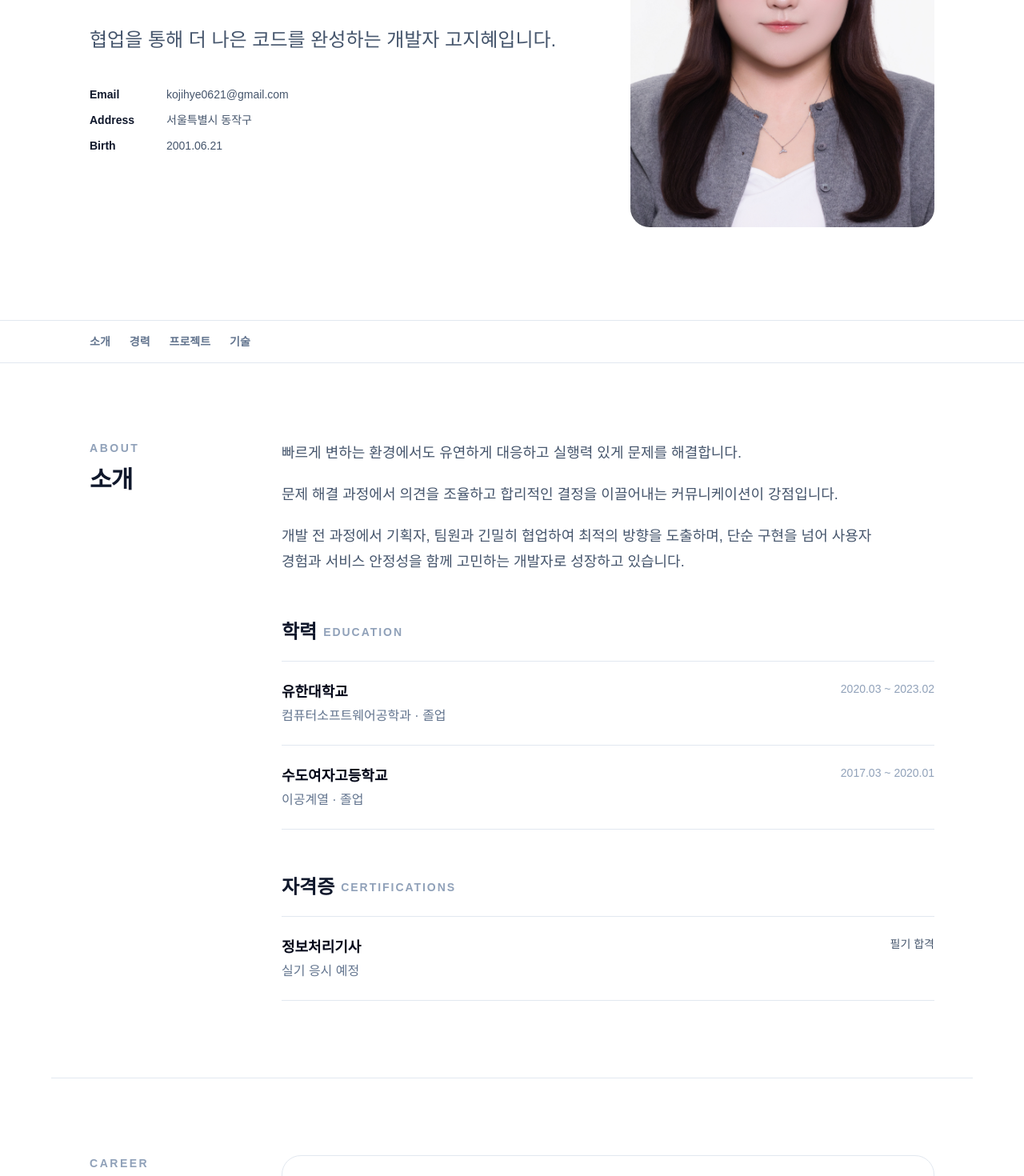
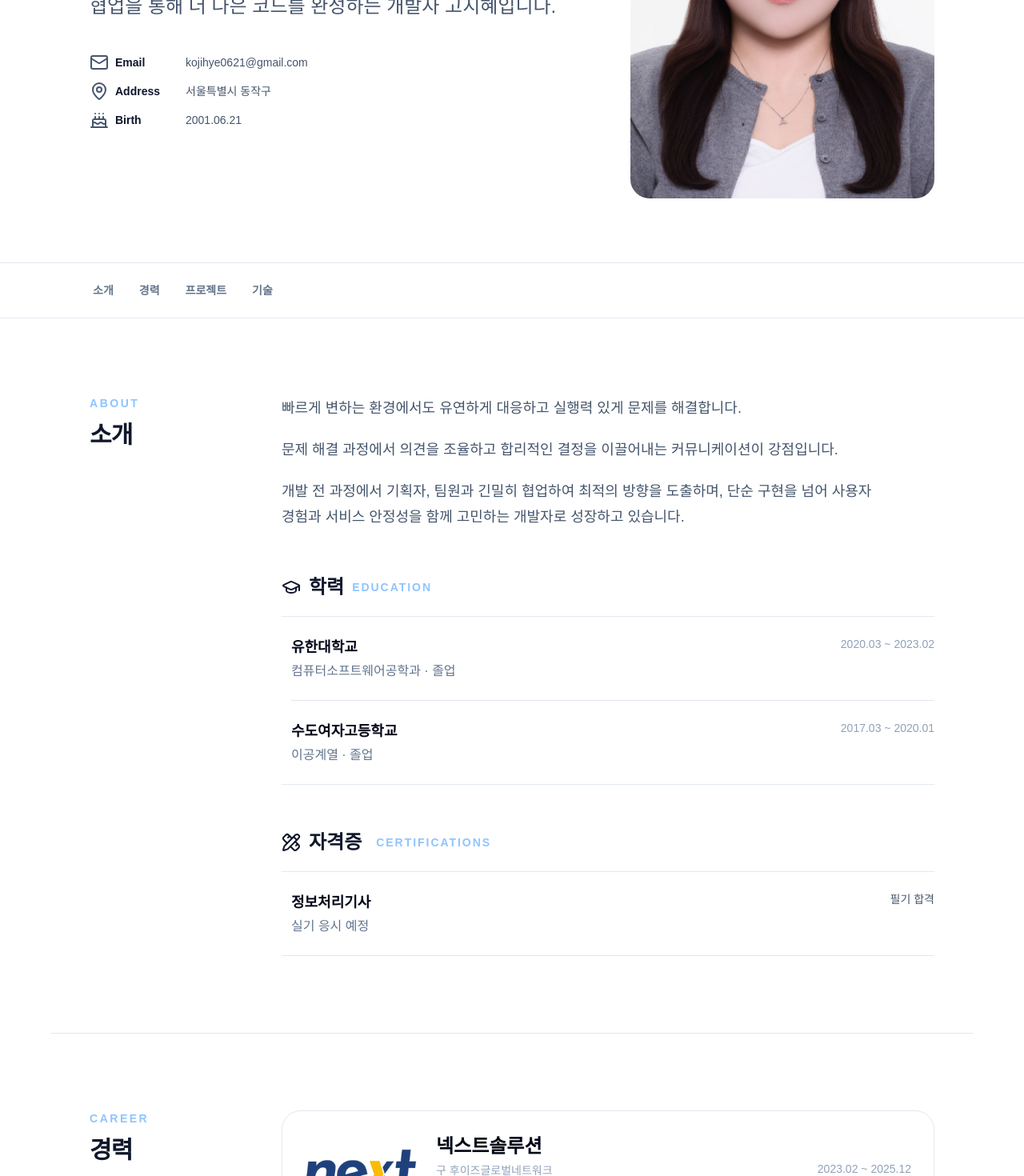
Before and after one commit to kojihye0621/portfolio, a Next.js app in the folder frontend/: page / in a window 1280 px wide. Shown: the part 320-1790 px from the top of the page at 80% size. Built offline with nearby package versions, Linux system fonts and the light colour scheme.

Commit message:
일부 색상 및 내용 수정

```diff
--- a/frontend/app/globals.css
+++ b/frontend/app/globals.css
@@ -16,186 +16,43 @@ body {
   font-family: Arial, Helvetica, sans-serif;
 }
 
-a {
-  color: inherit;
+li {
+ list-style: none;
 }
 
-.container {
-  width: min(1100px, calc(100% - 48px));
-  margin: 0 auto;
+/* a {
+  color: inherit;
+} */
+
+/* <nav> 관련 애니메이션 */
+
+.nav-link {
+  position: relative;
+  padding: 0.5rem 0.25rem;
+  color: #64748b;
+  transition:
+    color 0.3s ease,
+    transform 0.3s ease;
 }
 
-.hero {
-  display: flex;
-  min-height: 100vh;
-  align-items: center;
-  padding: 120px 0 80px;
+.nav-link::after {
+  content: '';
+  position: absolute;
+  bottom: 0;
+  left: 0;
+  width: 100%;
+  height: 1px;
+  background-color: #2563eb;
+  transform: scaleX(0);
+  transform-origin: left;
+  transition: transform 0.3s ease;
 }
 
-.eyebrow,
-.sectionLabel {
-  margin: 0 0 20px;
-  color: #667085;
-  font-size: 14px;
-  font-weight: 600;
-  letter-spacing: 0.08em;
-  text-transform: uppercase;
+.nav-link:hover {
+  color: #2563eb;
+  transform: translateY(-2px);
 }
 
-.title {
-  margin: 0;
-  color: #101828;
-  font-size: clamp(48px, 8vw, 88px);
-  font-weight: 700;
-  line-height: 1.08;
-  letter-spacing: -0.05em;
+.nav-link:hover::after {
+  transform: scaleX(1);
 }
-
-.introduction {
-  margin: 36px 0 0;
-  color: #475467;
-  font-size: 20px;
-  line-height: 1.7;
-}
-
-.actions {
-  display: flex;
-  gap: 12px;
-  margin-top: 44px;
-}
-
-.primaryButton,
-.secondaryButton {
-  display: inline-flex;
-  min-height: 48px;
-  align-items: center;
-  justify-content: center;
-  padding: 0 22px;
-  border-radius: 8px;
-  font-size: 15px;
-  font-weight: 600;
-  text-decoration: none;
-}
-
-.primaryButton {
-  background: #101828;
-  color: #ffffff;
-}
-
-.secondaryButton {
-  border: 1px solid #d0d5dd;
-  color: #344054;
-}
-
-.section {
-  padding: 120px 0;
-  border-top: 1px solid #eaecf0;
-}
-
-.sectionTitle,
-.contactTitle {
-  margin: 0;
-  color: #101828;
-  font-size: clamp(36px, 5vw, 56px);
-  letter-spacing: -0.04em;
-}
-
-.sectionDescription {
-  max-width: 720px;
-  margin: 32px 0 0;
-  color: #475467;
-  font-size: 18px;
-  line-height: 1.8;
-}
-
-.experienceList {
-  margin-top: 60px;
-}
-
-.experienceItem {
-  display: grid;
-  grid-template-columns: 220px 1fr;
-  gap: 40px;
-  padding: 40px 0;
-  border-top: 1px solid #eaecf0;
-}
-
-.period {
-  margin: 0;
-  color: #667085;
-  font-size: 15px;
-}
-
-.company {
-  margin: 0;
-  color: #101828;
-  font-size: 24px;
-}
-
-.position {
-  margin: 8px 0 0;
-  color: #344054;
-  font-weight: 600;
-}
-
-.description {
-  max-width: 680px;
-  margin: 20px 0 0;
-  color: #667085;
-  line-height: 1.7;
-}
-
-.skillList {
-  display: flex;
-  flex-wrap: wrap;
-  gap: 12px;
-  margin: 48px 0 0;
-  padding: 0;
-  list-style: none;
-}
-
-.skillItem {
-  padding: 12px 16px;
-  border: 1px solid #d0d5dd;
-  border-radius: 999px;
-  color: #344054;
-  font-size: 15px;
-}
-
-.contactSection {
-  padding: 120px 0 160px;
-  background: #f9fafb;
-}
-
-.email {
-  display: inline-block;
-  margin-top: 36px;
-  color: #101828;
-  font-size: 20px;
-  font-weight: 600;
-  text-underline-offset: 6px;
-}
-
-@media (max-width: 720px) {
-  .container {
-    width: min(100% - 32px, 1100px);
-  }
-
-  .hero {
-    min-height: auto;
-    padding: 120px 0 100px;
-  }
-
-  .introduction br {
-    display: none;
-  }
-
-  .experienceItem {
-    grid-template-columns: 1fr;
-    gap: 16px;
-  }
-
-  .actions {
-    flex-direction: column;
-  }
-}
--- a/frontend/app/page.tsx
+++ b/frontend/app/page.tsx
@@ -1,5 +1,6 @@
 import Image from 'next/image';
 import { resumeData } from '../data/resume';
+import { Cake, Mail, MapPin, GraduationCap, PencilRuler} from 'lucide-react';
 
 export default function ResumePage() {
   const { profile, introduction, education, certifications, career, projects, skills, closing } =
@@ -10,13 +11,13 @@ export default function ResumePage() {
   return (
     <main className="min-h-screen bg-white text-slate-900">
       <header className="border-b border-slate-200">
-        <div className="mx-auto grid min-h-[720px] max-w-6xl items-center gap-12 px-6 py-20 md:grid-cols-[1fr_380px] md:px-10 lg:px-12">
+        <div className="mx-auto grid min-h-108 max-w-6xl items-center gap-12 px-6 py-20 md:grid-cols-[1fr_380px] md:px-10 lg:px-12">
           <div>
-            <p className="mb-5 text-sm font-semibold uppercase tracking-[0.18em] text-slate-500">
+            <p className="mb-5 text-sm font-semibold uppercase tracking-[0.18em] text-slate-400">
               {profile.role}
             </p>
 
-            <h1 className="text-5xl font-bold tracking-[-0.05em] text-slate-950 sm:text-6xl lg:text-7xl">
+            <h1 className="text-5xl font-bold tracking-tighter text-slate-950 sm:text-6xl lg:text-7xl">
               {profile.name}
             </h1>
 
@@ -25,8 +26,8 @@ export default function ResumePage() {
             </p>
 
             <div className="mt-10 flex flex-col gap-3 text-sm text-slate-600">
-              <div className="flex flex-wrap gap-x-4">
-                <span className="w-20 font-semibold text-slate-900">Email</span>
+              <div className="flex flex-wrap gap-x-2 items-center">
+                <Mail/><span className="w-20 font-semibold text-slate-900">Email</span>
                 <a
                   href={`mailto:${profile.email}`}
                   className="underline-offset-4 transition hover:text-slate-950 hover:underline"
@@ -35,21 +36,21 @@ export default function ResumePage() {
                 </a>
               </div>
 
-              <div className="flex flex-wrap gap-x-4">
-                <span className="w-20 font-semibold text-slate-900">
+              <div className="flex flex-wrap gap-x-2 items-center">
+                <MapPin/><span className="w-20 font-semibold text-slate-900">
                   Address
                 </span>
                 <span>{profile.location}</span>
               </div>
 
-              <div className="flex flex-wrap gap-x-4">
-                <span className="w-20 font-semibold text-slate-900">Birth</span>
+              <div className="flex flex-wrap gap-x-2 items-center">
+                <Cake/><span className="w-20 font-semibold text-slate-900">Birth</span>
                 <span>{profile.birth}</span>
               </div>
             </div>
           </div>
 
-          <div className="mx-auto w-full max-w-[380px] overflow-hidden rounded-3xl bg-slate-100 md:mx-0">
+          <div className="mx-auto w-full max-w-95 overflow-hidden rounded-3xl bg-slate-100 md:mx-0">
             <Image
               src={`${basePath}${profile.image}`}
               alt={`${profile.name} 프로필 사진`}
@@ -67,16 +68,16 @@ export default function ResumePage() {
         aria-label="이력서 영역 이동"
       >
         <div className="mx-auto flex max-w-6xl gap-6 overflow-x-auto px-6 py-4 text-sm font-semibold text-slate-500 md:px-10 lg:px-12">
-          <a href="#about" className="whitespace-nowrap hover:text-slate-950">
+          <a href="#about" className="nav-link">
             소개
           </a>
-          <a href="#career" className="whitespace-nowrap hover:text-slate-950">
+          <a href="#career" className="nav-link">
             경력
           </a>
-          <a href="#projects" className="whitespace-nowrap hover:text-slate-950">
+          <a href="#projects" className="nav-link">
             프로젝트
           </a>
-          <a href="#skills" className="whitespace-nowrap hover:text-slate-950">
+          <a href="#skills" className="nav-link">
             기술
           </a>
         </div>
@@ -87,7 +88,7 @@ export default function ResumePage() {
         id="about"
       >
         <div>
-          <p className="text-sm font-semibold uppercase tracking-[0.18em] text-slate-400">
+          <p className="text-sm font-semibold uppercase tracking-[0.18em] text-blue-300">
             About
           </p>
           <h2 className="mt-3 text-3xl font-bold tracking-tight">소개</h2>
@@ -101,14 +102,15 @@ export default function ResumePage() {
           </div>
 
           <div>
-            <div className='mb-5 flex items-center'>
+            <div className='mb-5 flex items-center gap-2.5'>
+            <GraduationCap/>
             <h2 className=" text-2xl font-bold ">학력</h2>
-            <h3 className="ml-2 text-sm font-semibold uppercase tracking-[0.14em] text-slate-400">
+            <h3 className="text-sm font-semibold uppercase tracking-[0.14em] text-blue-300">
               Education
             </h3>
             </div>
 
-            <div className="divide-y divide-slate-200 border-y border-slate-200">
+            <div className="pl-3 divide-y divide-slate-200 border-y border-slate-200">
               {education.map((item) => (
                 <article
                   className="flex flex-col justify-between gap-3 py-6 sm:flex-row sm:items-start"
@@ -129,14 +131,15 @@ export default function ResumePage() {
             </div>
           </div>
           <div>
-            <div className='mb-5 flex items-center'>
+            <div className='mb-5 flex items-center gap-2.5'>
+            <PencilRuler/>
             <h2 className=" text-2xl font-bold ">자격증</h2>
-            <h3 className="ml-2 text-sm font-semibold uppercase tracking-[0.14em] text-slate-400">
+            <h3 className="ml-2 text-sm font-semibold uppercase tracking-[0.14em] text-blue-300">
               Certifications
             </h3>
             </div>
 
-            <div className="divide-y divide-slate-200 border-y border-slate-200">
+            <div className="pl-3 divide-y divide-slate-200 border-y border-slate-200">
               {certifications.map((item) => (
                 <article
                   className="flex flex-col justify-between gap-3 py-6 sm:flex-row sm:items-start"
@@ -164,7 +167,7 @@ export default function ResumePage() {
         id="career"
       >
         <div>
-          <p className="text-sm font-semibold uppercase tracking-[0.18em] text-slate-400">
+          <p className="text-sm font-semibold uppercase tracking-[0.18em] text-blue-300">
             Career
           </p>
           <h2 className="mt-3 text-3xl font-bold tracking-tight">경력</h2>
@@ -177,7 +180,7 @@ export default function ResumePage() {
               alt={`${career.company} 로고`}
               width={200}
               height={74}
-              className="h-auto max-h-16 w-auto max-w-[140px] object-contain object-left"
+              className="h-auto max-h-16 w-auto max-w-35 object-contain object-left"
             />
 
             <div>
@@ -207,7 +210,7 @@ export default function ResumePage() {
                   {responsibility.title}
                 </h4>
 
-                <ul className="mt-4 list-disc space-y-2 pl-5 text-sm leading-6 text-slate-600 marker:text-slate-300">
+                <ul className="mt-4 list-disc space-y-2 pl-3 text-sm leading-6 text-slate-600 ">
                   {responsibility.items.map((item) => (
                     <li key={item}>{item}</li>
                   ))}
@@ -224,7 +227,7 @@ export default function ResumePage() {
       >
         <div className="grid gap-10 md:grid-cols-[200px_1fr]">
           <div>
-            <p className="text-sm font-semibold uppercase tracking-[0.18em] text-slate-400">
+            <p className="text-sm font-semibold uppercase tracking-[0.18em] text-blue-300">
               Projects
             </p>
             <h2 className="mt-3 text-3xl font-bold tracking-tight">
@@ -239,7 +242,7 @@ export default function ResumePage() {
                 key={project.title}
               >
                 <div>
-                  <span className="text-4xl font-bold tracking-[-0.05em] text-slate-200">
+                  <span className="text-4xl font-bold tracking-tighter text-blue-200">
                     {String(index + 1).padStart(2, '0')}
                   </span>
                   <p className="mt-3 text-sm leading-6 text-slate-400">
@@ -263,8 +266,8 @@ export default function ResumePage() {
                             key={link.href}
                             target="_blank"
                             rel="noreferrer"
-                            className="inline-flex h-10 items-center rounded-full border border-slate-300 px-4 text-sm font-semibold text-slate-700 transition hover:border-slate-900 hover:text-slate-950"
-                          >
+                            className="inline-flex h-10 items-center rounded-full border border-slate-300 px-4 text-sm font-semibold text-slate-700 transition hover:bg-blue-200"
+                            >
                             {link.label}
                           </a>
                         ))}
@@ -286,7 +289,7 @@ export default function ResumePage() {
                           {detail.title}
                         </h4>
 
-                        <ul className="mt-4 list-disc space-y-2 pl-5 text-sm leading-6 text-slate-600 marker:text-slate-300">
+                        <ul className="mt-4 list-disc space-y-2 pl-2 text-sm leading-6 text-slate-600 ">
                           {detail.items.map((item) => (
                             <li key={item}>{item}</li>
                           ))}
@@ -334,7 +337,7 @@ export default function ResumePage() {
         id="skills"
       >
         <div>
-          <p className="text-sm font-semibold uppercase tracking-[0.18em] text-slate-400">
+          <p className="text-sm font-semibold uppercase tracking-[0.18em] text-blue-300">
             Skills
           </p>
           <h2 className="mt-3 text-3xl font-bold tracking-tight">기술</h2>
@@ -343,7 +346,8 @@ export default function ResumePage() {
         <div className="grid gap-5 sm:grid-cols-2">
           {skills.map((skillGroup) => (
             <article
-              className="rounded-2xl border border-slate-200 p-6"
+              // className="rounded-2xl border border-slate-200 p-6"
+              className="rounded-2xl border border-blue-100 border-l-4 border-l-blue-200 p-6"
               key={skillGroup.category}
             >
               <h3 className="text-lg font-bold text-slate-950">
@@ -367,7 +371,7 @@ export default function ResumePage() {
 
       <section className="bg-slate-950 px-6 py-24 text-white">
         <div className="mx-auto max-w-4xl text-center">
-          <p className="text-sm font-semibold uppercase tracking-[0.18em] text-slate-400">
+          <p className="text-sm font-semibold uppercase tracking-[0.18em] text-blue-300">
             More About Me
           </p>
 
--- a/frontend/data/resume.ts
+++ b/frontend/data/resume.ts
@@ -68,7 +68,7 @@ export const resumeData = {
     previousName: '구 후이즈글로벌네트워크',
     team: '개발팀',
     position: '사원',
-    period: '2023.02 ~ 2025.10',
+    period: '2023.02 ~ 2025.12',
     logo: '/images/next-solution.png',
     responsibilities: [
       {
--- a/frontend/package.json
+++ b/frontend/package.json
@@ -9,6 +9,7 @@
     "lint": "eslint"
   },
   "dependencies": {
+    "lucide-react": "^1.26.0",
     "next": "16.2.10",
     "react": "19.2.4",
     "react-dom": "19.2.4",
```
Also changed, not shown: 1 other file (tests, documents, lock files or other folders).
